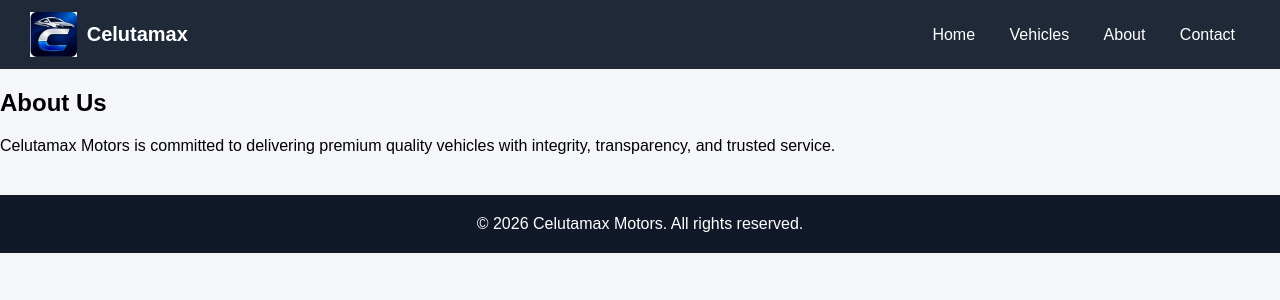
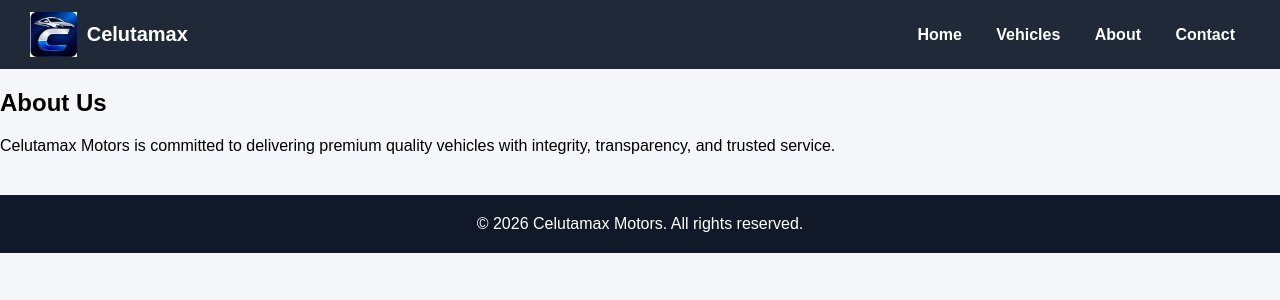
Before and after one commit to elitecastro3-ai/celutamax, a Django app: page /about/ in a window 1280 px wide. Shown: the top 300 px of the page. Run offline with Django 5.2, Linux system fonts and the light colour scheme.

Commit message:
nav edits

```diff
--- a/templates/base.html
+++ b/templates/base.html
@@ -32,8 +32,8 @@
           color: white;
           margin: 0 15px;
           text-decoration: none;
-          font-weight: 500;
-          transition: 0.3s;
+          font-weight: bold;
+
     }
 
     nav a:hover{
```
